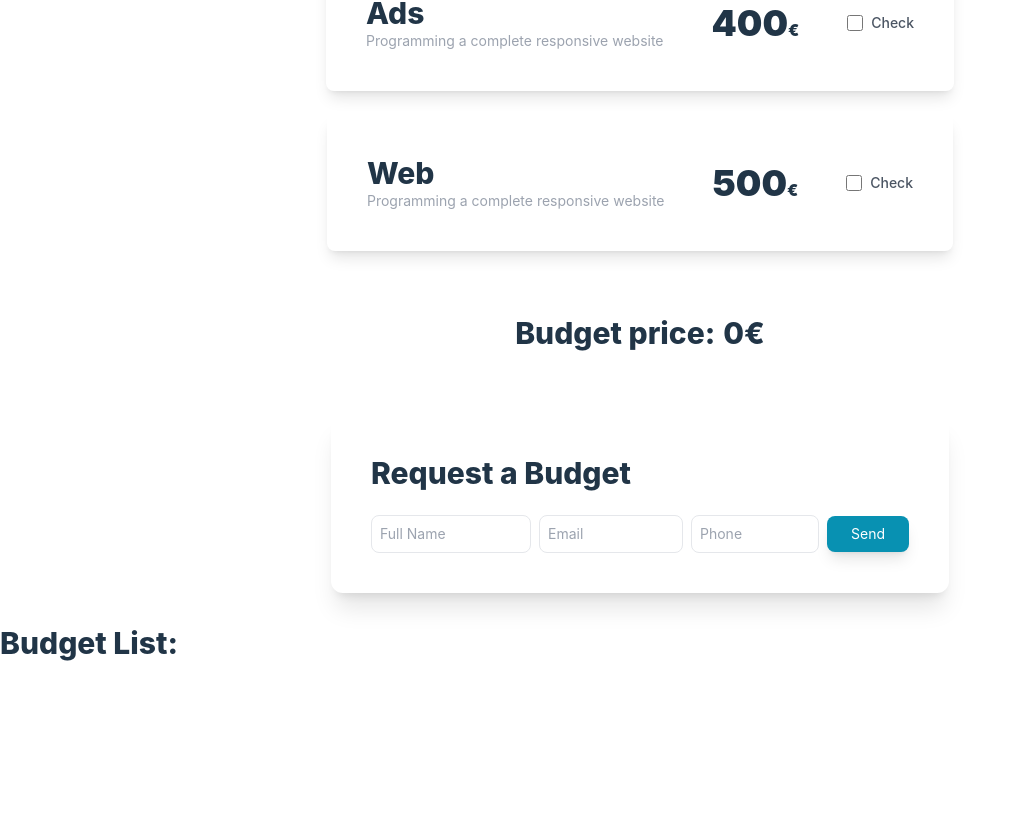
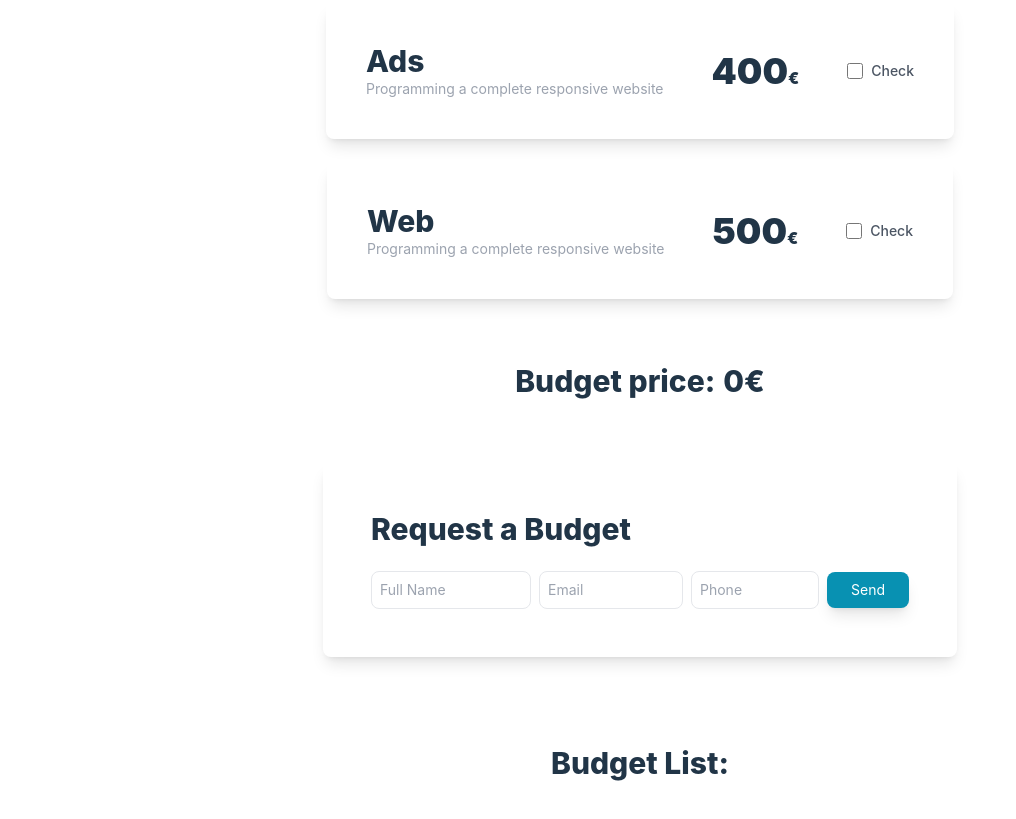
Before and after one commit to francamateus93/6.Presupuesto, a React (Vite) app: page /calculator in a window 1280 px wide. Shown: the part 229-1048 px from the top of the page, without its empty margins (0-1016 px from the left). Before the commit the page ends 922 px from the top, so only its background shows below. Built offline with nearby package versions, Linux system fonts and the light colour scheme.

Commit message:
Exercise 5 - Completed

```diff
--- a/src/components/Budget.jsx
+++ b/src/components/Budget.jsx
@@ -30,10 +30,10 @@ function Budget({ addNewBudget, services, totalPrice }) {
   }
 
   return (
-  <div className="rounded-xl shadow-xl p-10 mx-auto">
+  <div className="rounded-lg shadow-lg p-12 mx-auto">
     <div>
       <h3 className="text-3xl font-extrabold mb-6">Request a Budget</h3>
-        <div className="flex justify-start items-center gap-2">
+        <div className="flex flex-wrap justify-start items-center gap-2">
           <input
             type="text"
             name="input-name"
--- a/src/components/BudgetList.jsx
+++ b/src/components/BudgetList.jsx
@@ -2,30 +2,30 @@ import React from "react";
 
 function BudgetList({budgets}) {
   return (
-    <section className="my-8">
-      <h3 className="text-3xl font-extrabold">Budget List:</h3>
+    <div className="mx-auto p-10">
         <div className="space-y-4">
+      <h3 className="text-3xl font-extrabold px-10">Budget List:</h3>
           {budgets.map((budget) => (
             <div
               key={budget.id}
-              className="border rounded-lg shadow-lg bg-white flex justify-between">
-              <div>
-                <h3>{budget.name}</h3>
-                <p>{budget.email}</p>
-                <p>{budget.phone}</p>
+              className="rounded-lg shadow-lg bg-white p-10 flex justify-between items-start gap-8">
+              <div className="p-1">
+                <h3 className="text-2xl font-bold tracking-tight">{budget.name}</h3>
+                <p className="text-sm text-gray-400">{budget.email}</p>
+                <p className="text-sm text-gray-400">{budget.phone}</p>
               </div>
-              <div>
-                <p>Services purchased:</p>
-                <p>{budget.services.join(', ')}</p>
+              <div className="p-1">
+                <p className="font-semibold pt-1">Services purchased:</p>
+                <p className="font-semibold">{budget.services.join(', ')}</p>
               </div>
-              <div>
-                <p>Total: </p>
-                <p>{budget.total}€</p>
+              <div className="p-1">
+                <p className="font-semibold justify-self-end">Total: </p>
+                <p className="text-3xl font-extrabold">{budget.total}€</p>
               </div>
             </div>
           ))}
         </div>
-    </section>
+    </div>
   )
 };
 
--- a/src/pages/Calculator.jsx
+++ b/src/pages/Calculator.jsx
@@ -52,7 +52,7 @@ function Calculator() {
       }, 0) ;
 
   return (
-      <main className="flex flex-col justify-center">
+      <main className="flex flex-col justify-center gap-12">
         <header className="mx-auto">
           <div>
             <button
@@ -99,7 +99,7 @@ function Calculator() {
             totalPrice={totalPrice}/>
         </section>
 
-      <section>
+      <section className="flex flex-col gap-6">
         <BudgetList
           budgets={budgets} />
         </section>
```
